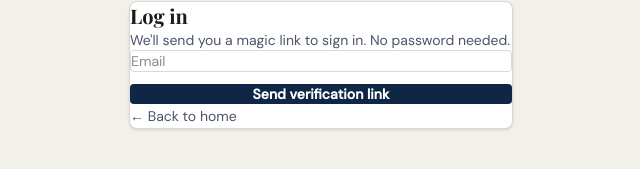
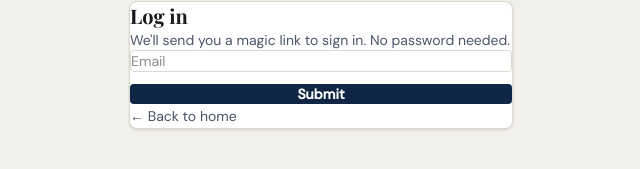
Before and after one commit to citylogical/propertysentinel, a Next.js app: page /login in a window 1280 px wide. Shown: the part 335-504 px from the top of the page, without its empty margins (319-959 px from the left). Built offline with nearby package versions, Linux system fonts and the light colour scheme; no server answers; a web font is replaced by a local one.

Commit message:
fresh auth

```diff
--- a/app/address/[slug]/PropertyFeed.tsx
+++ b/app/address/[slug]/PropertyFeed.tsx
@@ -140,13 +140,12 @@ export default function PropertyFeed({
     if (!input || !input.includes('@')) return
     const zip = panel === '311' ? zipForUnlock311 : zipForUnlockViolations
     if (zip) setPendingZipCookie(zip)
-    const origin = typeof window !== 'undefined' ? window.location.origin : 'https://propertysentinel.io'
     const next = `/address/${currentSlug}`
     const { error } = await supabaseBrowser.auth.signInWithOtp({
       email: input,
       options: {
         shouldCreateUser: true,
-        emailRedirectTo: `${origin}/auth/callback?next=${encodeURIComponent(next)}`,
+        emailRedirectTo: `${window.location.origin}/auth/callback?next=${encodeURIComponent(next)}`,
       },
     })
     if (!error) {
@@ -245,7 +244,7 @@ export default function PropertyFeed({
                             <p className="unlock-label-block">Almost there — enter your email to see the full details.</p>
                             <div className="unlock-form">
                               <input name="email" type="email" placeholder="Email" className="unlock-input" required />
-                              <button type="submit" className="unlock-submit">Send verification link</button>
+                              <button type="submit" className="unlock-submit">Submit</button>
                             </div>
                           </form>
                         )}
@@ -380,7 +379,7 @@ export default function PropertyFeed({
                             <p className="unlock-label-block">Almost there — enter your email to see the full details.</p>
                             <div className="unlock-form">
                               <input name="email" type="email" placeholder="Email" className="unlock-input" required />
-                              <button type="submit" className="unlock-submit">Send verification link</button>
+                              <button type="submit" className="unlock-submit">Submit</button>
                             </div>
                           </form>
                         )}
--- a/app/login/page.tsx
+++ b/app/login/page.tsx
@@ -15,12 +15,11 @@ function LoginForm() {
   const handleSubmit = async (e: React.FormEvent) => {
     e.preventDefault()
     setError(null)
-    const origin = typeof window !== 'undefined' ? window.location.origin : 'https://propertysentinel.io'
     const { error: err } = await supabaseBrowser.auth.signInWithOtp({
       email: email.trim(),
       options: {
         shouldCreateUser: true,
-        emailRedirectTo: `${origin}/auth/callback?next=${encodeURIComponent(next)}`,
+        emailRedirectTo: `${window.location.origin}/auth/callback?next=${encodeURIComponent(next)}`,
       },
     })
     if (err) {
@@ -58,7 +57,7 @@ function LoginForm() {
               type="submit"
               className="w-full py-2 bg-[#0f2744] text-white text-sm font-semibold rounded hover:bg-[#234872] transition-colors"
             >
-              Send verification link
+              Submit
             </button>
           </form>
         )}
```
